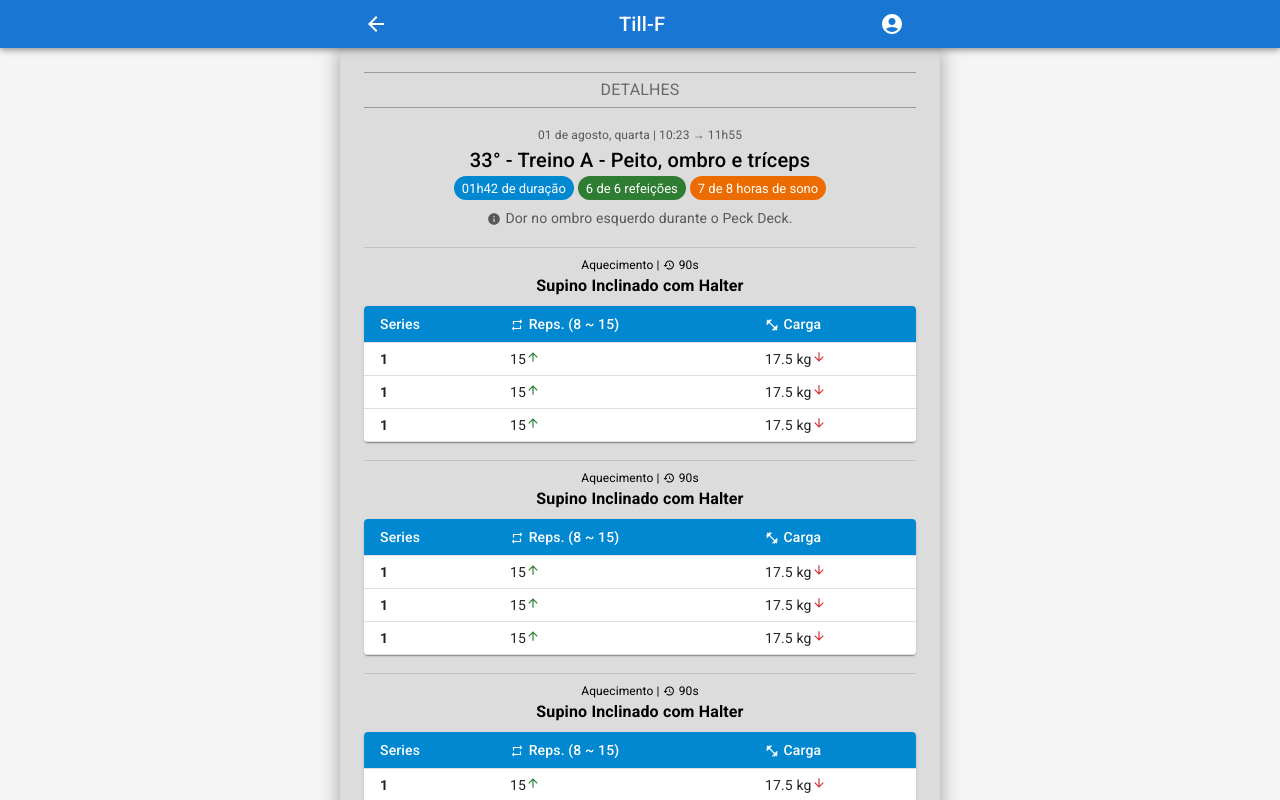
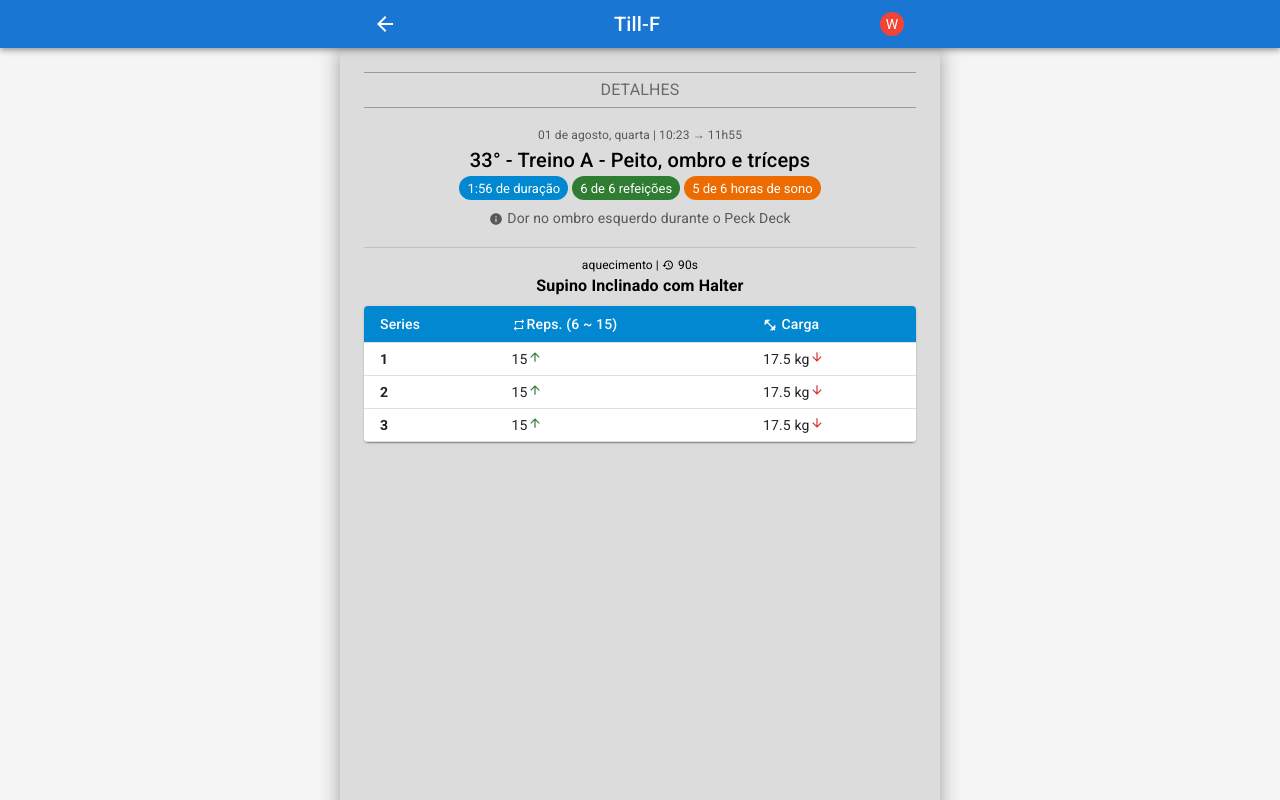
Before and after one commit to wilsondefreitas-dev/till-f, a Next.js app: page /training/1 in a window 1280 px wide. Shown: the top 800 px of the page. Built offline with nearby package versions, Linux system fonts and the light colour scheme; a web font is replaced by a local one.

Commit message:
code refactore due new ts/eslint rules

```diff
--- a/app/(routes)/feed/page.tsx
+++ b/app/(routes)/feed/page.tsx
@@ -4,14 +4,14 @@ import TrainingCard from "./_components/TrainingCard";
 import WorkoutButton from "./_components/WorkoutButton";
 import MainHeader from "../../_components/MainHeader";
 
-export default function Feed() {
+export default function Feed(): JSX.Element {
   return (
     <>
       <WorkoutButton />
       <MainHeader>histórico</MainHeader>
 
       <HistoricContainer>
-        {Array.from([1, 2, 3, 4, 5, 6], (data) => (
+        {Array.from([1, 2, 3, 4, 5, 6], (data: number) => (
           <TrainingCard key={data} />
         ))}
       </HistoricContainer>
@@ -19,6 +19,7 @@ export default function Feed() {
   );
 }
 
+// eslint-disable-next-line @typescript-eslint/typedef
 const HistoricContainer = styled("div")(() => ({
   display: "flex",
   flexDirection: "column",
--- a/app/(routes)/training/[id]/_components/ExerciseTable.tsx
+++ b/app/(routes)/training/[id]/_components/ExerciseTable.tsx
@@ -12,35 +12,24 @@ import ArrowUpwardIcon from "@mui/icons-material/ArrowUpward";
 import ArrowDownwardIcon from "@mui/icons-material/ArrowDownward";
 import Divider from "@mui/material/Divider";
 import RepeatIcon from "@mui/icons-material/Repeat";
-import { styled } from "@mui/material/styles";
+import { styled, Theme } from "@mui/material/styles";
 import Typography from "@mui/material/Typography";
+import { ISeriesData, IWorkoutData } from "../page";
 
-export default function ExerciseTable() {
-  const rows = [
-    {
-      series: 1,
-      reps: `${15}`,
-      weight: `${17.5} kg`,
-    },
-    {
-      series: 1,
-      reps: `${15}`,
-      weight: `${17.5} kg`,
-    },
-    {
-      series: 1,
-      reps: `${15}`,
-      weight: `${17.5} kg`,
-    },
-  ];
+interface IProps {
+  data: IWorkoutData;
+}
+
+export default function ExerciseTable({ data }: IProps): JSX.Element {
+  const { type, restSecs, name, repeatsRange, seriesData }: IWorkoutData = data;
   return (
     <Stack spacing={1}>
       <Divider />
       <TableTitle justifyContent={"center"}>
         <Typography>
-          Aquecimento | <RestoreIcon fontSize="inherit" /> 90s
+          {type} | <RestoreIcon fontSize="inherit" /> {`${restSecs}s`}
         </Typography>
-        <Typography>Supino Inclinado com Halter</Typography>
+        <Typography>{name}</Typography>
       </TableTitle>
       <TableContainer component={Paper}>
         <Table size="small">
@@ -48,7 +37,8 @@ export default function ExerciseTable() {
             <TableRow>
               <TableHeaderCell>Series</TableHeaderCell>
               <TableHeaderCell>
-                <RepeatIcon fontSize="inherit" /> Reps. (8 ~ 15)
+                <RepeatIcon fontSize="inherit" />
+                {`Reps. (${repeatsRange.min} ~ ${repeatsRange.max})`}
               </TableHeaderCell>
               <TableHeaderCell>
                 <FitnessCenterIcon fontSize="inherit" /> Carga
@@ -56,10 +46,10 @@ export default function ExerciseTable() {
             </TableRow>
           </TableHead>
           <TableBody>
-            {rows.map((row) => (
-              <TableRow key={row.series}>
+            {seriesData.map((row: ISeriesData) => (
+              <TableRow key={row.serieNumber}>
                 <TableCell>
-                  <b>{row.series}</b>
+                  <b>{row.serieNumber}</b>
                 </TableCell>
                 <TableCell>
                   {row.reps}
@@ -78,6 +68,7 @@ export default function ExerciseTable() {
   );
 }
 
+// eslint-disable-next-line @typescript-eslint/typedef
 const TableTitle = styled(Stack)(() => ({
   fontSize: 15,
   textAlign: "center",
@@ -94,7 +85,8 @@ const TableTitle = styled(Stack)(() => ({
   },
 }));
 
-const TableHeaderCell = styled(TableCell)(({ theme }) => ({
+// eslint-disable-next-line @typescript-eslint/typedef
+const TableHeaderCell = styled(TableCell)(({ theme }: { theme: Theme }) => ({
   backgroundColor: theme.palette.info.main,
   color: "white",
   "& svg": {
--- a/app/(routes)/training/[id]/page.tsx
+++ b/app/(routes)/training/[id]/page.tsx
@@ -9,17 +9,110 @@ import ExerciseTable from "./_components/ExerciseTable";
 import MainHeader from "../../../_components/MainHeader";
 
 type Params = { [key: string]: string };
+
+interface ITraining {
+  date: string;
+  number: number;
+  name: string;
+  muscles: string;
+  observation: string;
+  workoutData: IWorkoutData[];
+  extraData: IExtraData;
+}
+
+export interface IWorkoutData {
+  type: string;
+  name: string;
+  restSecs: number;
+  repeatsRange: { min: number; max: number };
+  seriesData: ISeriesData[];
+} //remove optional when remove mock data
+
+export interface ISeriesData {
+  serieNumber: number;
+  reps: string;
+  weight: string;
+}
+
+interface IExtraData {
+  duration: number;
+  sleep: { done: number; max: number };
+  meals: { done: number; max: number };
+}
+
 interface IProps {
   params: Params;
 }
 
-export default function Page({ params }: IProps) {
-  const { id } = params;
+const data: ITraining = {
+  date: "01 de agosto, quarta | 10:23 → 11h55",
+  number: 33,
+  name: "Treino A",
+  muscles: "Peito, ombro e tríceps",
+  observation: "Dor no ombro esquerdo durante o Peck Deck",
+  workoutData: [
+    {
+      type: "aquecimento",
+      name: "Supino Inclinado com Halter",
+      restSecs: 90,
+      repeatsRange: { min: 6, max: 15 },
+      seriesData: [
+        {
+          serieNumber: 1,
+          reps: `${15}`,
+          weight: `${17.5} kg`,
+        },
+        {
+          serieNumber: 2,
+          reps: `${15}`,
+          weight: `${17.5} kg`,
+        },
+        {
+          serieNumber: 3,
+          reps: `${15}`,
+          weight: `${17.5} kg`,
+        },
+      ],
+    },
+  ],
+  extraData: {
+    duration: 116,
+    sleep: { done: 5, max: 6 },
+    meals: { done: 6, max: 6 },
+  },
+};
+
+export default function Page({ params }: IProps): JSX.Element {
+  const { id }: Params = params;
+  const {
+    date,
+    number,
+    name,
+    muscles,
+    observation,
+    extraData,
+    workoutData,
+  }: ITraining = data;
+
   console.log(id);
 
   useEffect(() => {
-    if (typeof window === "object") window.scrollTo(0, 0);
+    scrollToTop();
   }, []);
+
+  function scrollToTop(): void {
+    if (typeof window !== "object") throw new Error("window is undefined");
+    window.scrollTo(0, 0);
+  }
+
+  function getDuration(): string {
+    const minsToHours: number = extraData.duration / 60;
+    const hours: number = Math.floor(minsToHours);
+    const restMins: number = minsToHours - hours;
+    const mins: number = restMins * 60;
+
+    return `${hours}:${mins}`; //todo
+  }
 
   return (
     <>
@@ -27,40 +120,53 @@ export default function Page({ params }: IProps) {
 
       <Stack spacing={1}>
         <Stack>
-          <HeaderInfo>01 de agosto, quarta | 10:23 → 11h55</HeaderInfo>
+          <HeaderInfo>{date}</HeaderInfo>
 
           <TrainingTitle variant="h6">
-            33° - Treino A - Peito, ombro e tríceps
+            {`${number}° - ${name} - ${muscles}`}
           </TrainingTitle>
 
           <Stack direction="row" spacing={0.5} justifyContent={"center"}>
-            <Chip label="01h42 de duração" color="info" size="small" />
-            <Chip label="6 de 6 refeições" color="success" size="small" />
-            <Chip label="7 de 8 horas de sono" color="warning" size="small" />
+            <Chip
+              label={`${getDuration()} de duração`}
+              color="info"
+              size="small"
+            />
+            <Chip
+              label={`${extraData.meals.done} de ${extraData.meals.max} refeições`}
+              color="success"
+              size="small"
+            />
+            <Chip
+              label={`${extraData.sleep.done} de ${extraData.sleep.max} horas de sono`}
+              color="warning"
+              size="small"
+            />
           </Stack>
         </Stack>
 
-        <Observation>
-          <InfoIcon fontSize={"inherit"} />
-          Dor no ombro esquerdo durante o Peck Deck.
-        </Observation>
+        {observation && (
+          <Observation>
+            <InfoIcon fontSize={"inherit"} />
+            {observation}
+          </Observation>
+        )}
       </Stack>
 
-      <ExerciseTable />
-      <ExerciseTable />
-      <ExerciseTable />
-      <ExerciseTable />
-      <ExerciseTable />
-      <ExerciseTable />
-      <ExerciseTable />
+      {workoutData &&
+        workoutData.map((data: IWorkoutData) => (
+          <ExerciseTable key={data.name} data={data} />
+        ))}
     </>
   );
 }
 
+// eslint-disable-next-line @typescript-eslint/typedef
 const TrainingTitle = styled(Typography)(() => ({
   textAlign: "center",
 }));
 
+// eslint-disable-next-line @typescript-eslint/typedef
 const HeaderInfo = styled(Typography)(({ theme }) => ({
   fontSize: 12,
   textAlign: "center",
@@ -68,6 +174,7 @@ const HeaderInfo = styled(Typography)(({ theme }) => ({
   margin: 0,
 }));
 
+// eslint-disable-next-line @typescript-eslint/typedef
 const Observation = styled(Typography)(({ theme }) => ({
   display: "flex",
   alignItems: "center",
--- /dev/null
+++ b/app/(routes)/training/list/page.tsx
@@ -0,0 +1,7 @@
+export default function TrainingList(): JSX.Element {
+  return (
+    <>
+      <h1>Training List</h1>
+    </>
+  );
+}
--- a/app/(routes)/training/workout/page.tsx
+++ b/app/(routes)/training/workout/page.tsx
@@ -1,4 +1,4 @@
-export default function NewTraining() {
+export default function NewTraining(): JSX.Element {
   return (
     <>
       <h1>Start New Workout Page</h1>
--- a/app/_components/MenuAppBar.tsx
+++ b/app/_components/MenuAppBar.tsx
@@ -1,6 +1,5 @@
 "use client";
-import * as React from "react";
-import { useState } from "react";
+import { Dispatch, SetStateAction, useState } from "react";
 import { useRouter, usePathname } from "next/navigation";
 import { styled } from "@mui/material/styles";
 import AppBar from "@mui/material/AppBar";
@@ -8,39 +7,61 @@ import Toolbar from "@mui/material/Toolbar";
 import Typography from "@mui/material/Typography";
 import IconButton from "@mui/material/IconButton";
 import ArrowBackIcon from "@mui/icons-material/ArrowBack";
-import AccountCircle from "@mui/icons-material/AccountCircle";
 import MenuItem from "@mui/material/MenuItem";
 import Menu from "@mui/material/Menu";
+import { AppRouterInstance } from "next/dist/shared/lib/app-router-context";
+import { Avatar } from "@mui/material";
+import { red } from "@mui/material/colors";
 
-export default function MenuAppBar({ showBackButton = true }) {
-  const [anchorEl, setAnchorEl] = useState<null | HTMLElement>(null);
-  const router = useRouter();
-  const pathname = usePathname();
-  const routesToHideBackButton = ["/feed"];
+interface IProps {
+  showBackButton: boolean;
+}
+
+type IMenuAnchorState = [
+  null | HTMLElement,
+  Dispatch<SetStateAction<HTMLElement | null>>,
+];
+
+export default function MenuAppBar({
+  showBackButton = true,
+}: IProps): JSX.Element {
+  const [anchorEl, setAnchorEl]: IMenuAnchorState =
+    useState<null | HTMLElement>(null);
+  const router: AppRouterInstance = useRouter();
+  const pathname: string = usePathname();
+  const routesToHideBackButton: string[] = ["/feed"];
 
   showBackButton = !routesToHideBackButton.includes(pathname);
 
-  const handleMenu = (event: React.MouseEvent<HTMLElement>) => {
+  const handleMenu = (event: React.MouseEvent<HTMLElement>): void => {
     setAnchorEl(event.currentTarget);
   };
 
-  const handleClose = () => {
+  const handleClose = (): void => {
     setAnchorEl(null);
   };
+
+  function handleGoBack(): void {
+    router.back();
+  }
+
+  function handleGoToTrainings(): void {
+    handleClose();
+    router.push("/training/list");
+  }
 
   return (
     <AppBar position="sticky">
       <ReducedToolbar variant="dense">
-        <IconButton
+        <BackButton
           size="large"
-          edge="start"
           color="inherit"
           aria-label="menu"
-          sx={{ mr: 2, visibility: showBackButton ? "visible" : "hidden" }}
-          onClick={() => router.back()}
+          sx={{ visibility: showBackButton ? "visible" : "hidden" }}
+          onClick={handleGoBack}
         >
           <ArrowBackIcon />
-        </IconButton>
+        </BackButton>
 
         <Typography
           variant="h6"
@@ -50,33 +71,17 @@ export default function MenuAppBar({ showBackButton = true }) {
           Till-F
         </Typography>
         <div>
-          <IconButton
-            size="large"
-            aria-label="account of current user"
-            aria-controls="menu-appbar"
-            aria-haspopup="true"
-            onClick={handleMenu}
-            color="inherit"
-          >
-            <AccountCircle />
+          <IconButton size="large" onClick={handleMenu} color="inherit">
+            <UserAvatar>W</UserAvatar>
           </IconButton>
           <Menu
-            id="menu-appbar"
             anchorEl={anchorEl}
-            anchorOrigin={{
-              vertical: "top",
-              horizontal: "right",
-            }}
-            keepMounted
-            transformOrigin={{
-              vertical: "top",
-              horizontal: "right",
-            }}
+            anchorOrigin={{ vertical: "top", horizontal: "right" }}
+            transformOrigin={{ vertical: "top", horizontal: "right" }}
             open={Boolean(anchorEl)}
             onClose={handleClose}
           >
-            <MenuItem onClick={handleClose}>Profile</MenuItem>
-            <MenuItem onClick={handleClose}>My account</MenuItem>
+            <MenuItem onClick={handleGoToTrainings}>Ver Treinos</MenuItem>
           </Menu>
         </div>
       </ReducedToolbar>
@@ -84,8 +89,22 @@ export default function MenuAppBar({ showBackButton = true }) {
   );
 }
 
+// eslint-disable-next-line @typescript-eslint/typedef
 const ReducedToolbar = styled(Toolbar)(() => ({
   maxWidth: 600,
   width: "100%",
   margin: "auto",
 }));
+
+// eslint-disable-next-line @typescript-eslint/typedef
+const UserAvatar = styled(Avatar)(() => ({
+  width: 24,
+  height: 24,
+  fontSize: 14,
+  backgroundColor: red[500],
+}));
+
+// eslint-disable-next-line @typescript-eslint/typedef
+const BackButton = styled(IconButton)(() => ({
+  padding: 9,
+}));
```
Also changed, not shown: app/(routes)/feed/_components/TrainingCard.tsx (+18 -7 lines), app/(routes)/feed/_components/WorkoutButton.tsx (+19 -11 lines), app/_components/MainContainer.tsx (+5 -4 lines), app/_components/MainHeader.tsx (+5 -4 lines), app/layout.tsx (+8 -4 lines).
